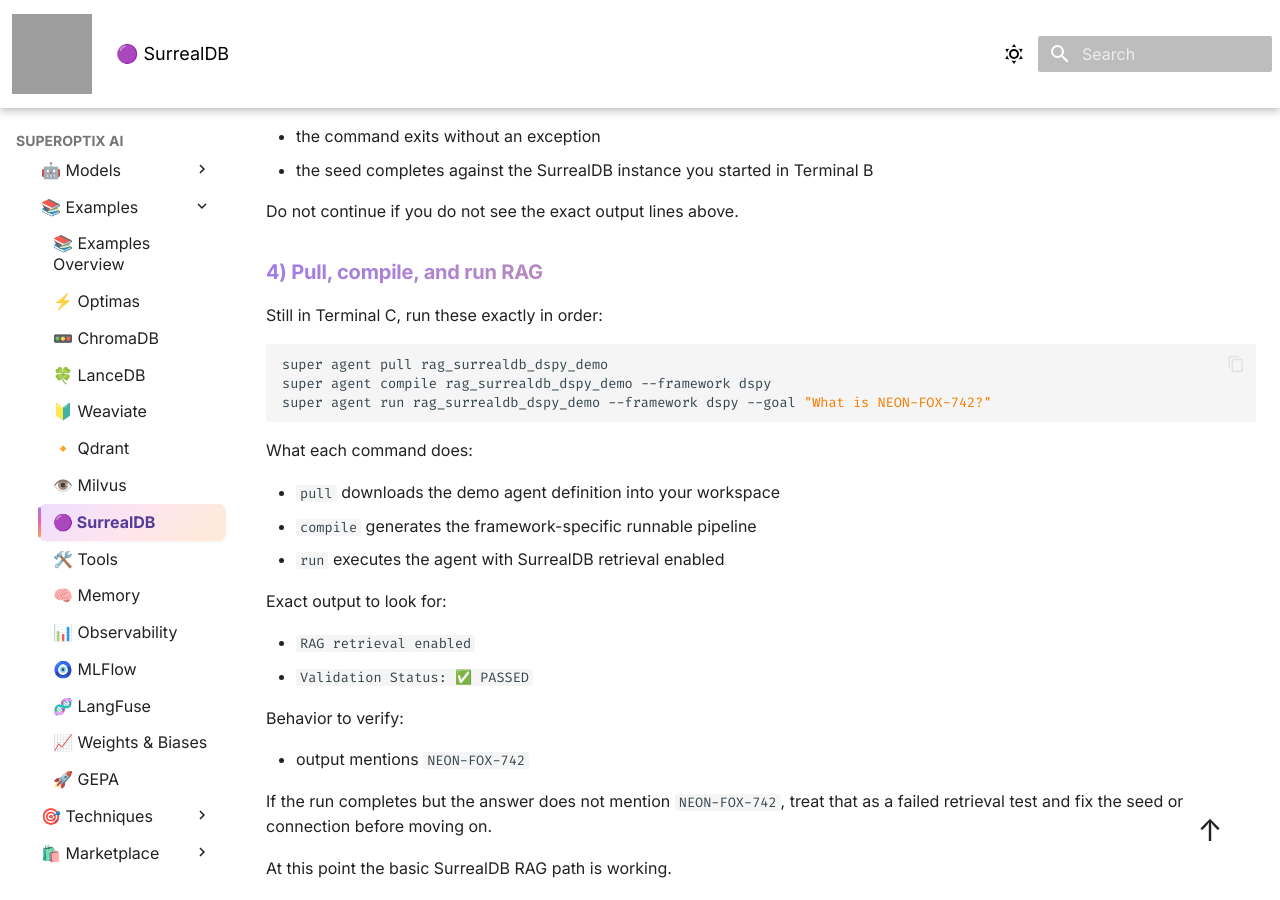
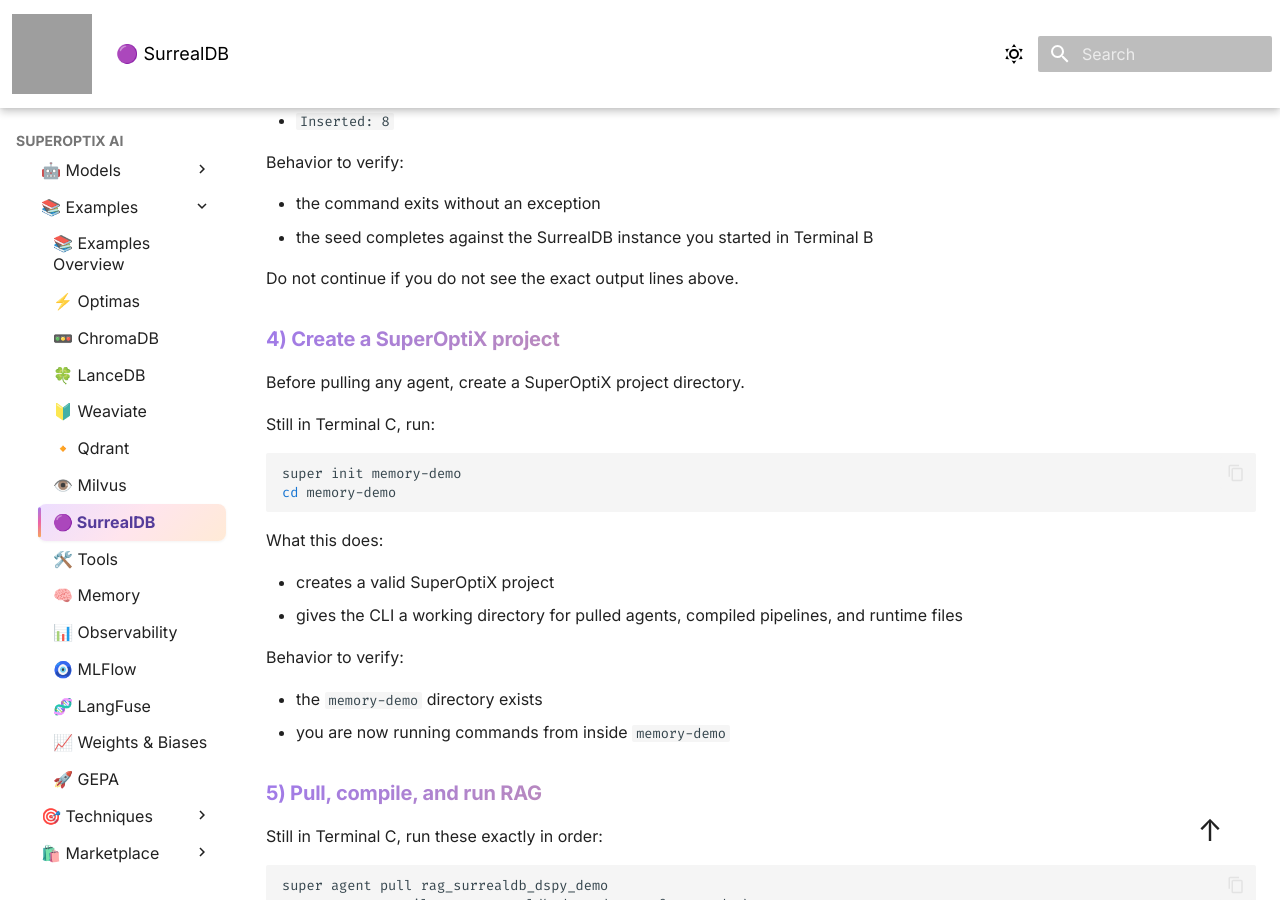
Before and after one commit to SuperagenticAI/superoptix, an MkDocs documentation site: the page built from docs/examples/agents/surrealdb-frameworks-demo.md, in a window 1280 px wide and 900 px high, scrolled down 9166 px. Built offline with MkDocs 1.6.1 and Material for MkDocs 9.7.7, drawn with Linux system fonts in a browser that asks for light colours; some of the changed text lies outside the part shown; grey boxes are pictures that could not be loaded.

Commit message:
update the memory example

````diff
--- a/docs/examples/agents/surrealdb-frameworks-demo.md
+++ b/docs/examples/agents/surrealdb-frameworks-demo.md
@@ -229,6 +229,8 @@
 - [ ] `ollama serve` is running
 - [ ] SurrealDB Docker process is running on port `8000`
 - [ ] seed command prints `SurrealDB seed complete`
+- [ ] `super init memory-demo` completed
+- [ ] you are inside the `memory-demo` directory
 - [ ] RAG run returns `NEON-FOX-742`
 - [ ] run ends with `Validation Status: PASSED`
 - [ ] graph seed prints `Edges created:` greater than `0`
@@ -331,7 +333,28 @@
 
 Do not continue if you do not see the exact output lines above.
 
-### 4) Pull, compile, and run RAG
+### 4) Create a SuperOptiX project
+
+Before pulling any agent, create a SuperOptiX project directory.
+
+Still in Terminal C, run:
+
+```bash
+super init memory-demo
+cd memory-demo
+```
+
+What this does:
+
+- creates a valid SuperOptiX project
+- gives the CLI a working directory for pulled agents, compiled pipelines, and runtime files
+
+Behavior to verify:
+
+- the `memory-demo` directory exists
+- you are now running commands from inside `memory-demo`
+
+### 5) Pull, compile, and run RAG
 
 Still in Terminal C, run these exactly in order:
 
````
